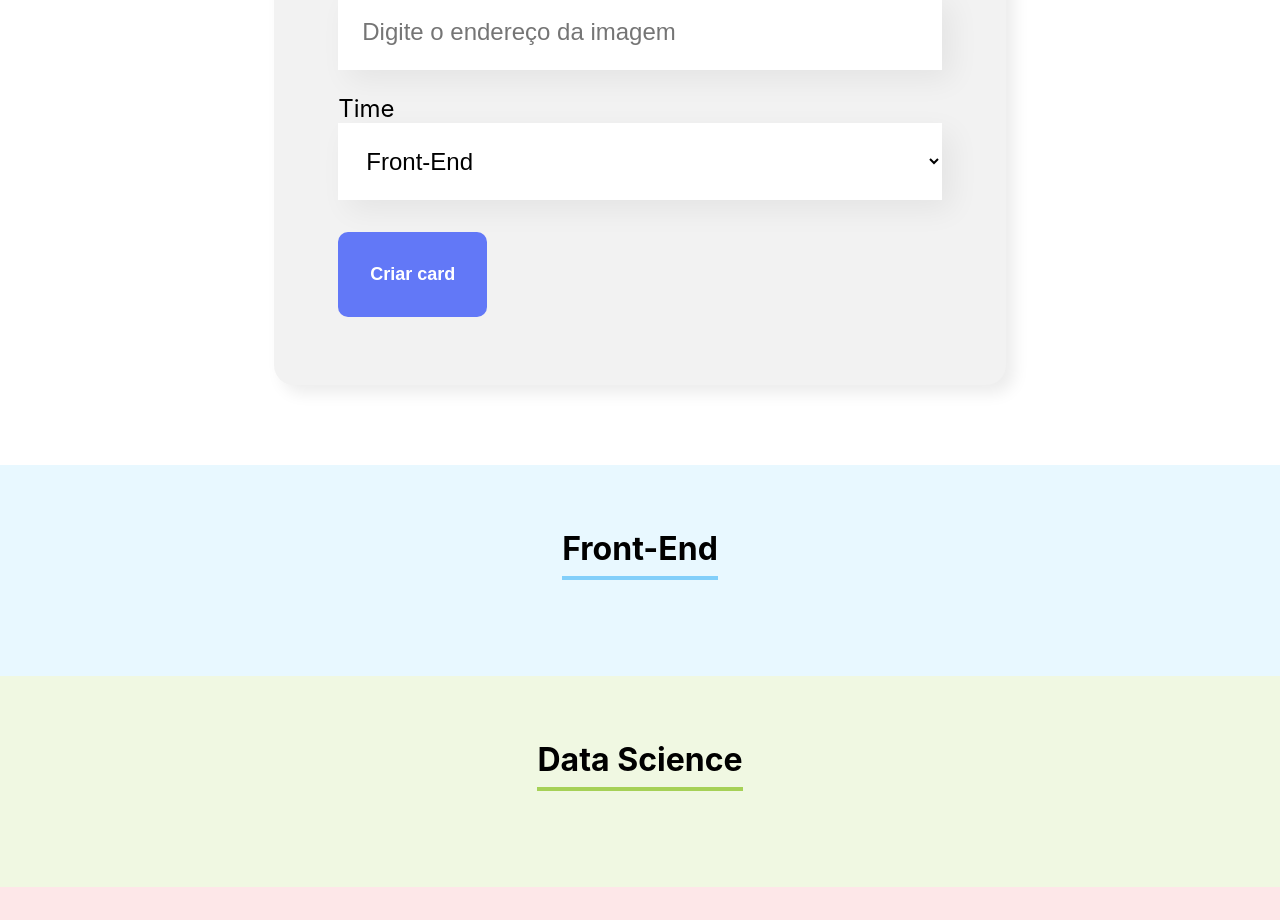
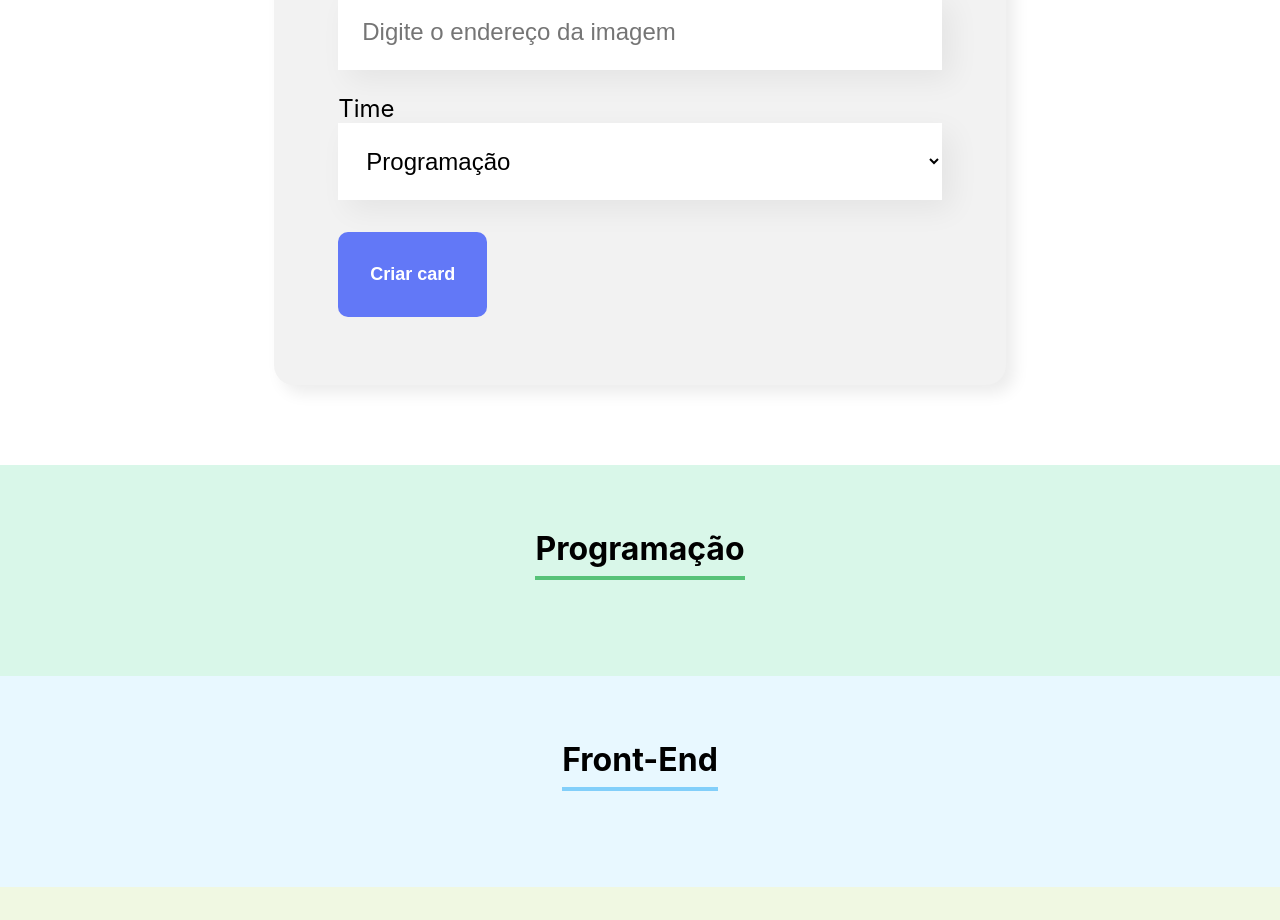
Before and after one commit to DavidCavalcanti/react-organograma, a React (Create React App) app in the folder organo/: page / in a window 1280 px wide. Shown: the part 980-1900 px from the top of the page. Built offline with nearby package versions, Linux system fonts and the light colour scheme.

Commit message:
Adicionar opção de time de programação

```diff
--- a/organo/src/App.js
+++ b/organo/src/App.js
@@ -6,6 +6,11 @@ import Time from './components/Times/index.js';
 function App() {
 
   const times = [
+    {
+      nome: 'Programação',
+      corPrimaria: '#57C278',
+      corSecundaria: '#D9F7E9',
+    },
     {
       nome: 'Front-End',
       corPrimaria: '#82CFFA',
```
